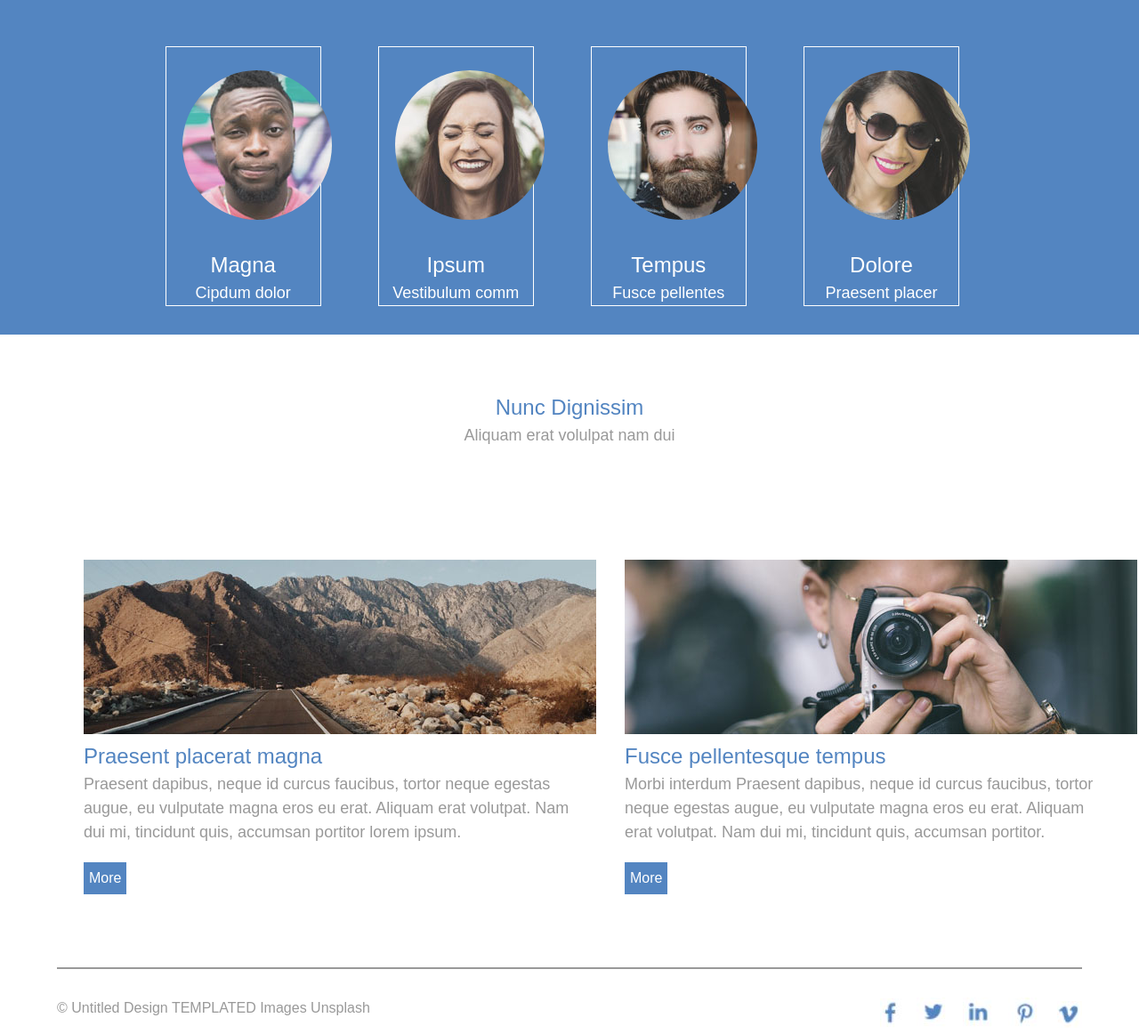
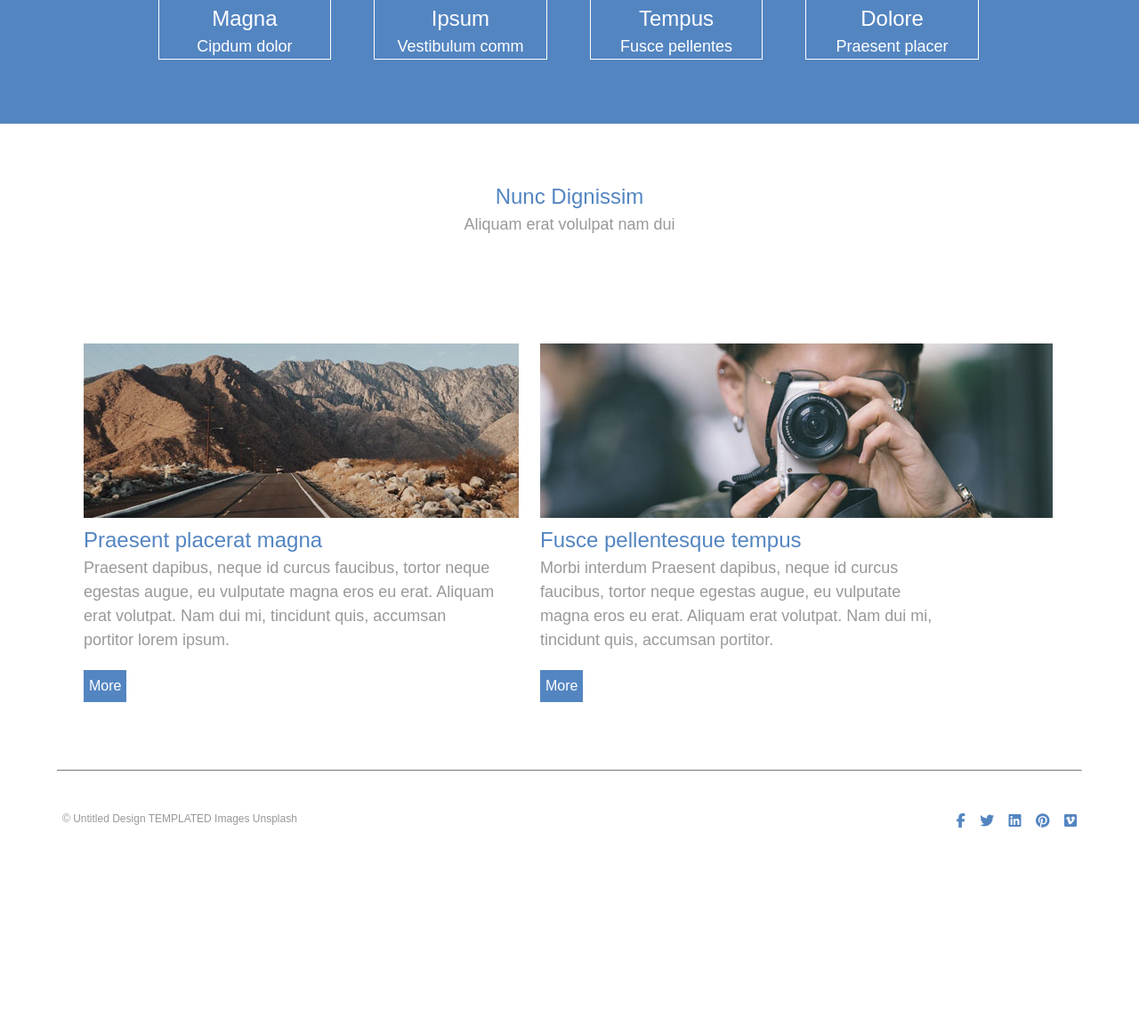
Before and after one commit to anshusaurav/positioning-content, a plain HTML site: page Project#2/index.html in a window 1280 px wide. Shown: the part 1054-2216 px from the top of the page at 89% size. After the commit the page ends 2001 px from the top, so only its background shows below. Drawn offline with Linux system fonts and the light colour scheme; a web font is replaced by a local one.

Commit message:
Modified Project#2

```diff
--- a/Project#2/assets/stylesheets/main.css
+++ b/Project#2/assets/stylesheets/main.css
@@ -52,7 +52,7 @@ table {
   box-sizing: border-box;
 }
 .container{
-  max-width: 100%;
+  max-width: 1140px;
   margin: 0 auto;
 }
 .nav-logo{
@@ -96,8 +96,6 @@ h2{
 .clearfix::after{
   clear: both;
 }
-.padding{
-}
 
 .header a{
   font-family: 'Muli', sans-serif;
@@ -105,10 +103,10 @@ h2{
   color: white;
 }
 .nav-links a{
-  padding-left: 32px;
+  padding-right: 32px;
 }
 .col-1-3{
-  width:30%;
+  width:28%;
   float: left;
   margin: 24px;
 }
@@ -137,16 +135,17 @@ h2{
     color:white;
     padding: 6px;
     margin: 20px 0;
+    text-decoration: none;
 }
 
 .col-1-4{
-  width: 18%;
-  margin: 0 32px;
+  width: 20%;
+  margin: 0 24px;
   border: 1px solid white;
   float: left;
 }
 .round-image{
-  padding: 24px 16px;
+  padding: 24px 24px;
   margin: 2px;
   border-radius: 50%;
 }
@@ -161,6 +160,9 @@ h2{
   font-size: 18px;
   font-weight: 400;
   color:white;
+}
+.image-section{
+  padding-bottom: 40px;
 }
 .last-section{
   background:white;
@@ -178,12 +180,9 @@ h2{
   font-weight: 400;
   color: #999999  ;
 }
-.nun-section{
-  padding-left: 64px;
-}
 .col-1-2{
-  width: 50%;
-  padding: 30px;
+  width: 45%;
+  padding: 24px;
   background: white;
   float: left;
 }
@@ -194,17 +193,27 @@ h2{
   padding-left: 12px;
 }
 .footer{
-  margin: 0 64px;
+  padding: 12px;
 }
 small{
   color: #999999;
   float:left;
+  font-size: 12px;
 }
 .sn-links{
   float: right;
+  width: 50%;
+  text-align: right;
 }
 hr{
   margin: 32px 64px;
-  border: 1px solid #999999;
-  border: none none solid;
+  border-top: 1px solid grey;
 }
+.social-network{
+  width: 16px;
+  height: 16px;
+
+}
+.fab{
+  color: #5385C1;
+}
--- a/Project#2/index.html
+++ b/Project#2/index.html
@@ -7,6 +7,7 @@
     <title>Project 2 | Positioning Content</title>
     <link rel="stylesheet" href="assets/stylesheets/main.css" />
     <link href="https://fonts.googleapis.com/css?family=Muli:300,400,500,600,700,800,900&display=swap" rel="stylesheet">
+    <script src="https://kit.fontawesome.com/f4ce9ea80b.js" crossorigin="anonymous"></script>
   </head>
   <body>
     <header class="header">
@@ -22,51 +23,46 @@
       	</nav>
     </header>
     <main>
-    	<section class="padding">
-      		<section class="container">
-	      		<div class="hero">
+    	<section class="padding hero">
+    		<div class="container">
 	      		<h2>Welcome to Theory</h2>
 	      		<p>A free responsive  HTML5 website template by TEMPLATED.
 	      		</p>
       		</div>
       	</section>
-      	</section>
-
       	<section class="padding">
-        	<section class="container first-section clearfix">
+        	<div class="container first-section clearfix">
           		<div class="col-1-3">
             		<h3>Magna temped ed amet aliquam veroeroes</h3>
             		<p> Morbi interdum mollis sapien. Sed ac risus Phasellus lacinia, magnaa ullamcorper laoreet, lectus arcu.
             		</p>
-            		<a class="first-section-button">More</a>
+            		<a href="#" class="first-section-button">More</a>
             	</div>
             	<div class="col-1-3">
-            		<h3>Interdu, lorem pulvinar adipiscing vitae cunnor persay</h3>
+            		<h3>Interdu, lorem pulvinar adipiscing vitae cunnor</h3>
             		<p>Morbi interdum mollis sapien, Sed ac risus. Phasellus lacinia, magnaa ullamcorper laoreet, lectus arcu.
             		</p>
-            		<a class="first-section-button">More</a>
+            		<a href="#" class="first-section-button">More</a>
             	</div>
             	<div class="col-1-3">
             		<h3>Libero purus magna sapien sed ullamcorper</h3>
             		<p> Morbi interdum mollis sapien, Sed ac risus. Phasellus lacinia, magnaa ullamcorper laoreet, lectus arcu.
             		</p>
-            		<a class="first-section-button">More</a>
+            		<a href="#" class="first-section-button">More</a>
+            	</div>
         	</div>
       	</section>
-      	</section>
 
-      	<section class="padding">
-      		<section class="container">
-	      		<div class="hero">
+      	<section class="padding hero">
+      		<div class="container">
 	      		<h2>Ipsum Feugiat</h2>
 	      		<p>Semper suscipit posuere apede
 	      		</p>
       		</div>
       	</section>
-      	</section>
 
-      	<section class="padding">
-        	<section class="container second-section clearfix">
+      	<section class="padding second-section">
+        	<div class="container image-section clearfix">
           		<div class="col-1-4">
           			<img class="img-responsive round-image" src="assets/images/pic03.jpg" alt = "Magna">
             		<h3>Magna</h3>
@@ -91,36 +87,34 @@
             		<p>Praesent placer
             		</p>
             	</div>
-        	</section>
+        	</div>
       	</section>
 
-      	<section class="padding">
-      		<section class="container">
-	      		<div class="last-section hero">
+      	<section class="padding hero last-section">
+      		<div class="container">
 	      			<h2>Nunc Dignissim</h2>
 	      			<p>Aliquam erat volulpat nam dui
 	      			</p>
       		</div>
       	</section>
-      	</section>
 
-      	<section class="padding">
-        	<section class="container nun-section clearfix">
+      	<section class="padding nun-section">
+        	<div class="container clearfix">
           		<div class="col-1-2">
           			<img class="img-responsive" src="assets/images/pic01.jpg" alt = "Lanscape">
             		<h2>Praesent placerat magna</h2>
             		<p>Praesent dapibus, neque id curcus faucibus, tortor neque egestas augue, eu vulputate magna eros eu erat. Aliquam erat volutpat. Nam dui mi, tincidunt quis, accumsan portitor lorem ipsum.
             		</p>
-            		<a class="first-section-button">More</a>
+            		<a href="#" class="first-section-button">More</a>
             	</div>
             	<div class="col-1-2">
             		<img class="img-responsive" src="assets/images/pic02.jpg" alt = "Camera">
             		<h2>Fusce pellentesque tempus</h2>
             		<p>Morbi interdum Praesent dapibus, neque id curcus faucibus, tortor neque egestas augue, eu vulputate magna eros eu erat. Aliquam erat volutpat. Nam dui mi, tincidunt quis, accumsan portitor.
             		</p>
-            		<a class="first-section-button">More</a>
+            		<a href="#" class="first-section-button">More</a>
             	</div>
-        	</section>
+        	</div>
       	</section>
     </main>
     <hr>
@@ -128,11 +122,11 @@
         <nav class="container footer-nav clearfix">
         	<small>&copy Untitled Design TEMPLATED Images Unsplash</small>
         	<div class="sn-links">
-          		<a href="#"><img class="social-network" src="assets/images/facebook_icon.jpg"></a>
-         		<a href="#"><img class="social-network" src="assets/images/twitter_icon.jpg"></a>
-          		<a href="#"><img class="social-network" src="assets/images/linkedin_icon.jpg"></a>
-          		<a href="#"><img class="social-network" src="assets/images/pinterest_icon.jpg"></a>
-          		<a href="#"><img class="social-network" src="assets/images/vimeo_icon.jpg"></a>
+          		<a href="#"><i class="fab fa-facebook-f" ></i></a>
+                <a href="#"><i class="fab fa-twitter"></i></a>
+                <a href="#"><i class="fab fa-linkedin"></i></a>
+                <a href="#"><i class="fab fa-pinterest"></i></a>
+                <a href="#"><i class="fab fa-vimeo"></i></a>
         	</div>
       	</nav>
     </footer>
```
Lines whose indentation alone changed are shown as unchanged.
